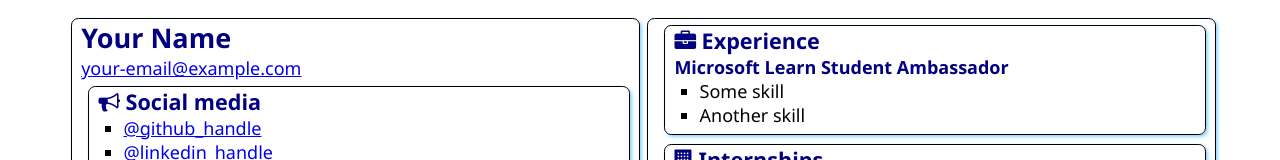
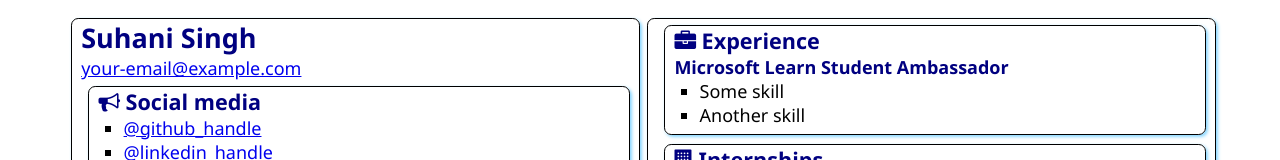
Before and after one commit to Suhanii1214/SATechnicalOnboarding, a plain HTML site: page src/index.html in a window 1280 px wide. Shown: the top 160 px of the page. Drawn offline with Linux system fonts and the light colour scheme.

Commit message:
Update index.html

```diff
--- a/src/index.html
+++ b/src/index.html
@@ -12,7 +12,7 @@
 <body>
     <main>
         <article class="box">
-            <h1>Your Name</h1>
+            <h1>Suhani Singh</h1>
             <div><a href="mailto:your.email@example.com">your-email@example.com</a></div>
 
             <section class="box">
```
